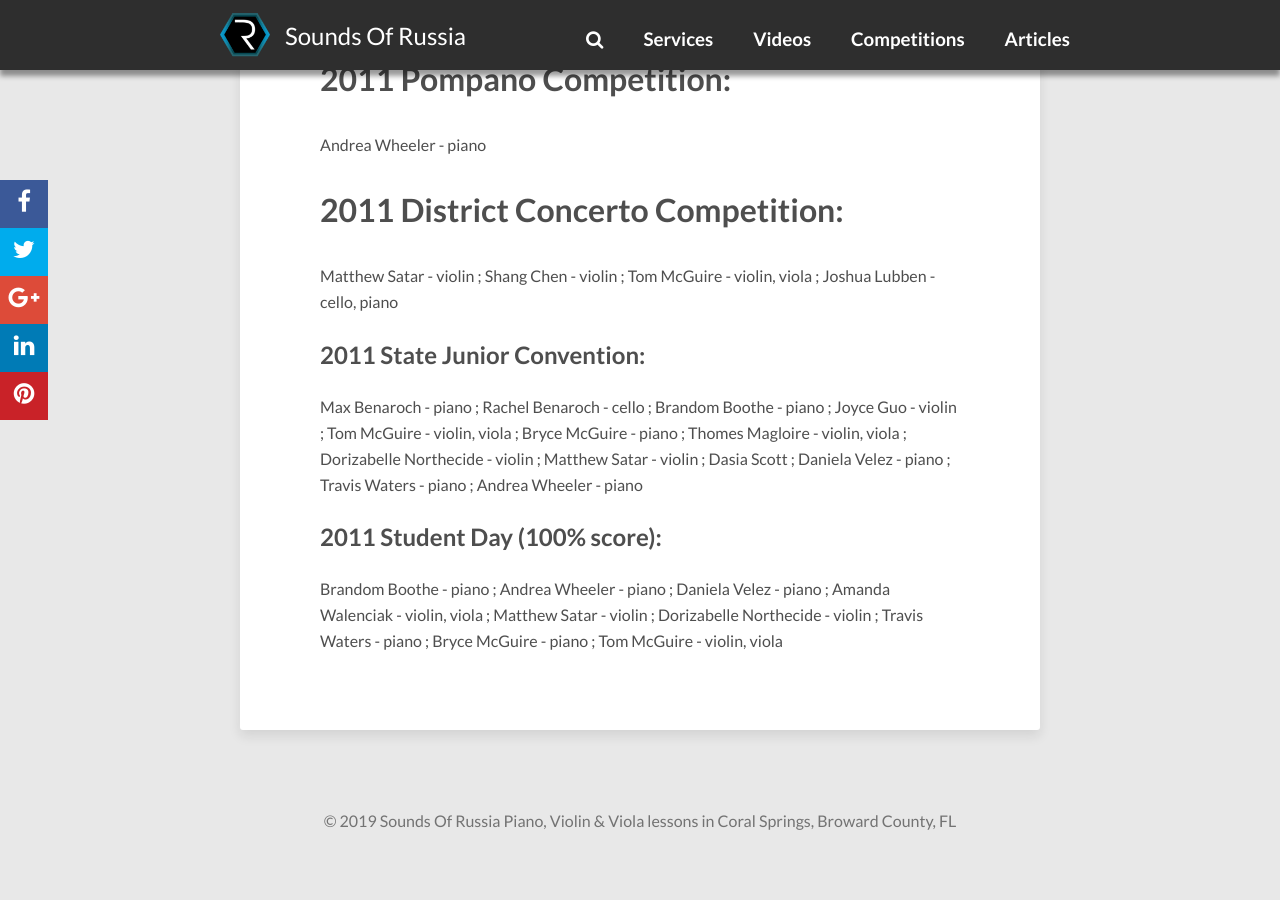
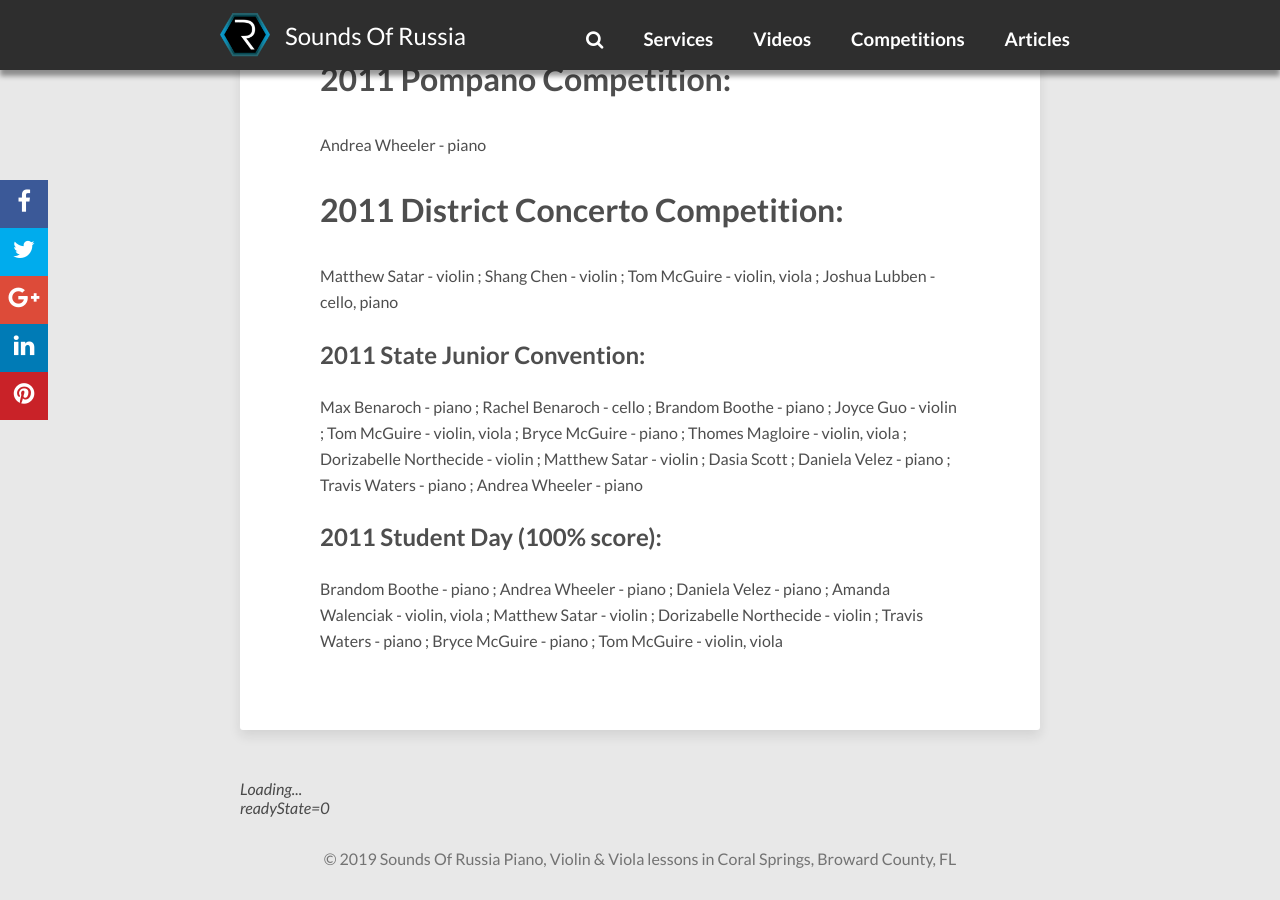
Before and after one commit to soundsofrussia/soundsofrussia.github.io, a Jekyll site: the page built from index.html, in a window 1280 px wide and 900 px high, scrolled down 4154 px. Built offline with Jekyll 4.4.1, drawn with Linux system fonts in a browser that asks for light colours; nearby versions of some CDN libraries; the list of posts is cut into pages by our own code; comment, search, counter and statistics services are not loaded; before the commit the page ends 5016 px from its top, so only the background shows below that.

Commit message:
aud idev

```diff
--- a/index.html
+++ b/index.html
@@ -16,6 +16,8 @@
 
 <noembed><bgsound src="violinsounds.mp3" loop="1"> </noembed>
 
+    <div id=messagediv style='font-style:italic'>Loading...</div>
+    <div id=readystatediv style='font-style:italic'></div>
     <script>
         var audio = new Audio("http://soundsofrussia.com/violinsounds.mp3")
         var played = false
@@ -25,7 +27,7 @@
                 return;
             played = true
             audio.play()
-            messagediv.innerHTML = "Playing audio. <button style=’font-size:inherit’ onclick=’audio.pause()’>Stop</button>"
+            messagediv.innerHTML = "Playing audio. <button style='font-size:inherit' onclick='audio.pause()'>Stop</button>"
             main.onclick = ''
         }
 
```
